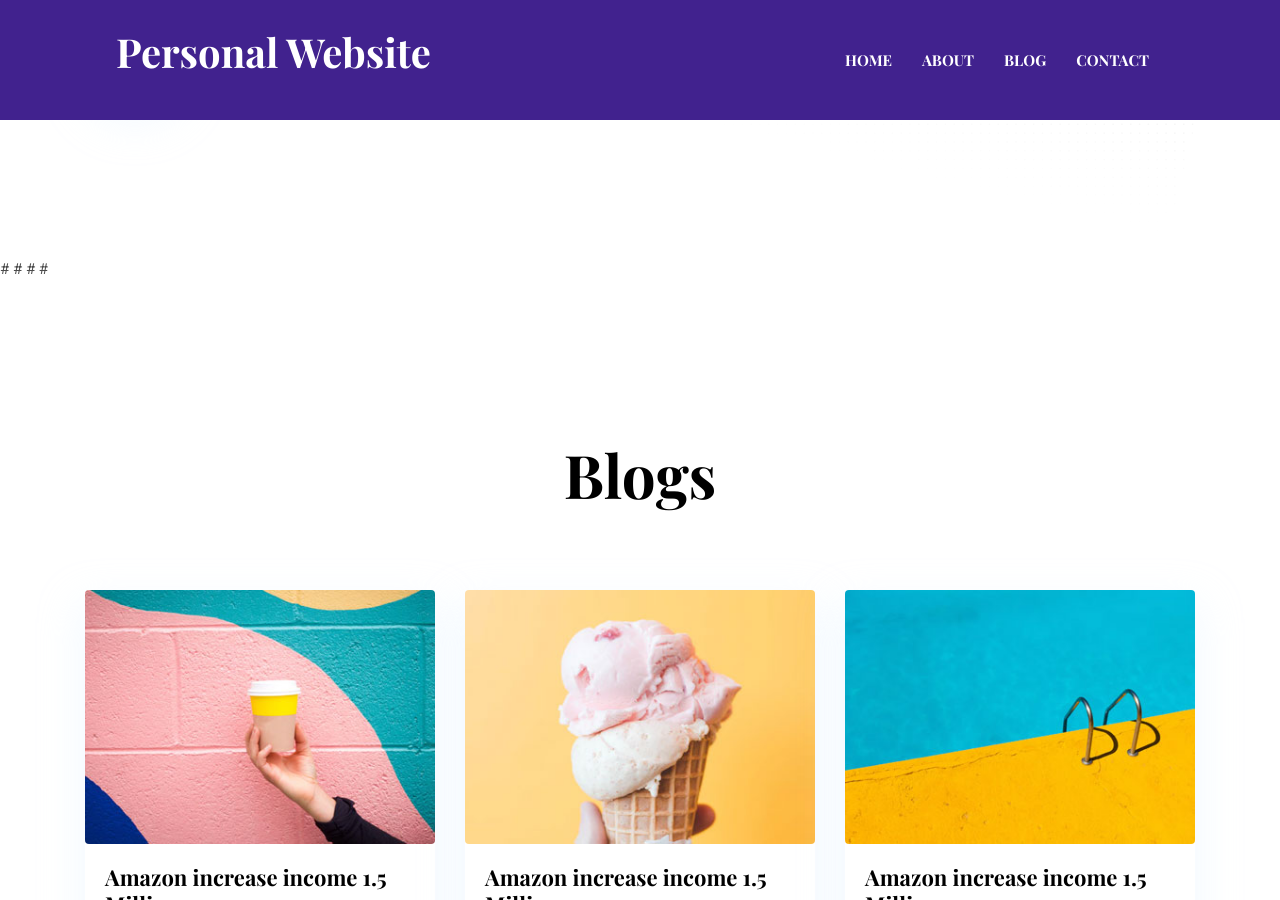
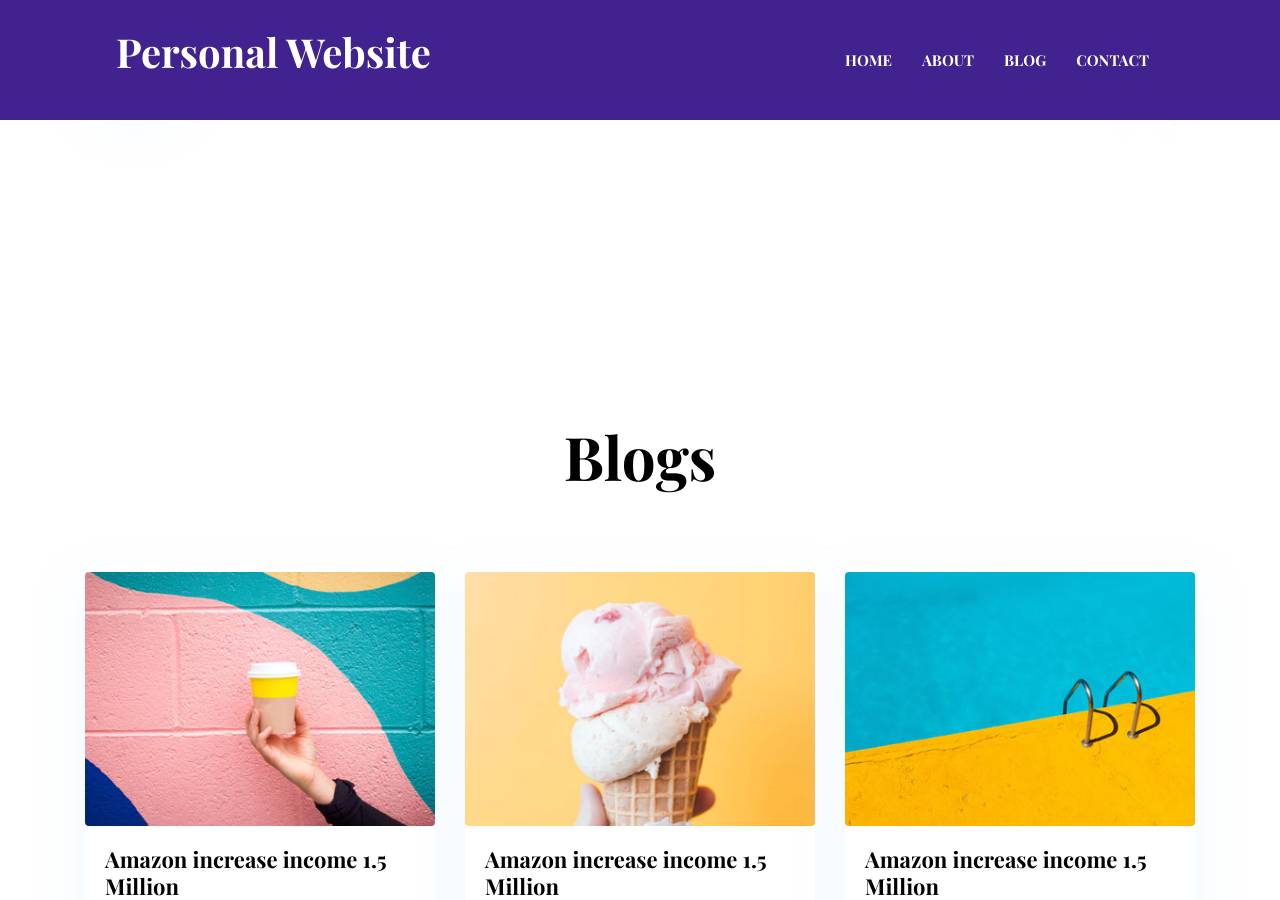
Before and after one commit to BIGTANGBRO/BIGTANGBRO.github.io, a Jekyll site: the page built from index.html, in a window 1280 px wide and 900 px high, scrolled down 3027 px. Built offline with Jekyll 4.4.1, drawn with Linux system fonts in a browser that asks for light colours.

```diff
--- a/index.html
+++ b/index.html
@@ -12,12 +12,12 @@ layout: default
 
 {% include education-section.html %}
 
-#{% include services-section.html %}
+{% include services-section.html %}
 
-#{% include portfolio-section.html %}
+{% include portfolio-section.html %}
 
-#{% include testimonial-section.html %}
+{% include testimonial-section.html %}
 
-#{% include client-section.html %}
+{% include client-section.html %}
 
 {% include blog-section.html %}
```
